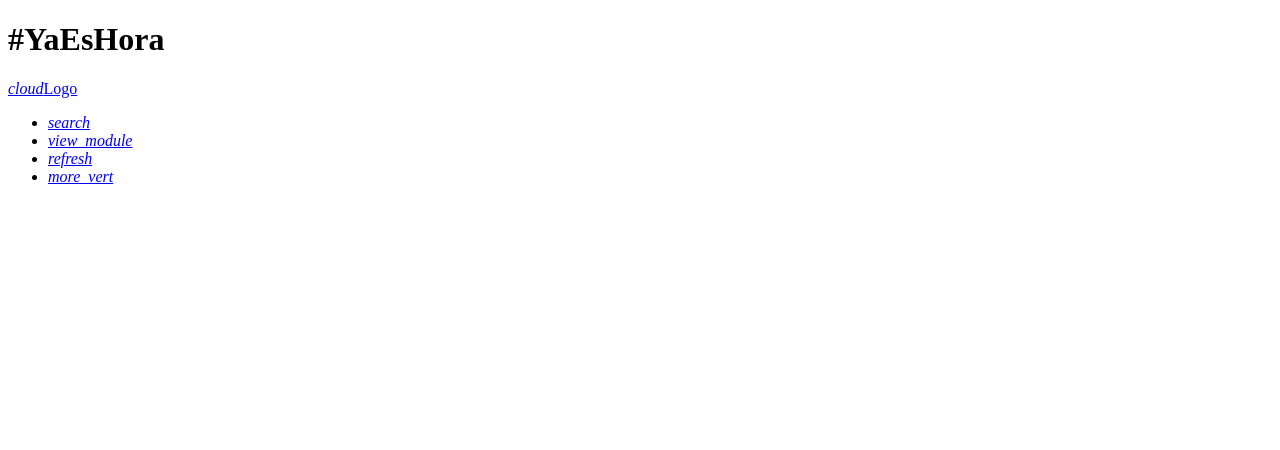
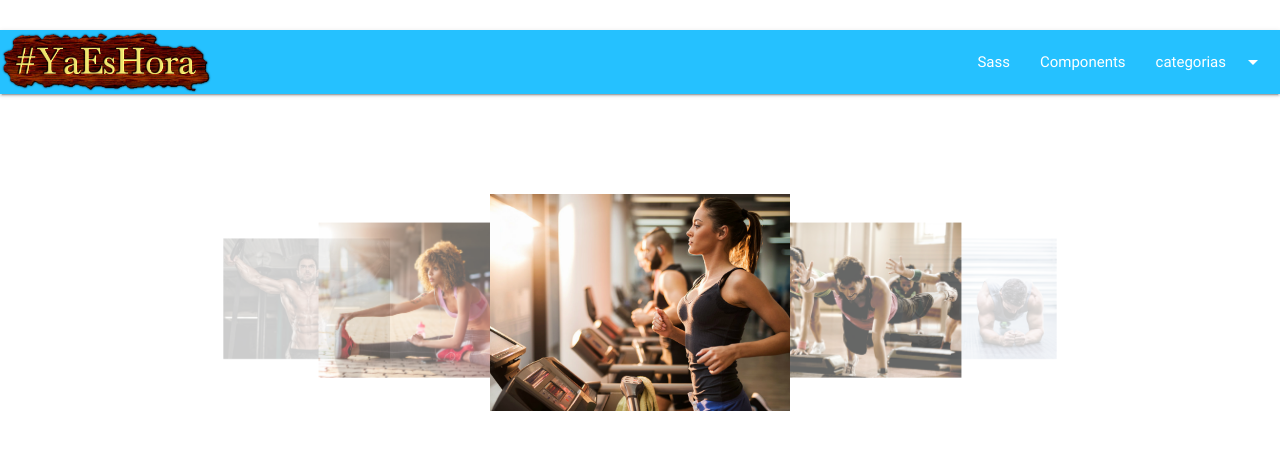
Before and after one commit to jacksago12/jacksago12.github.io, a website: page index.html in a window 1280 px wide. Drawn offline with nearby package versions, Linux system fonts and the light colour scheme.

Commit message:
insertacion del carrusel, arreglo del menu

```diff
--- a/index.html
+++ b/index.html
@@ -5,20 +5,43 @@
     <meta name="viewport" content="width=device-width, initial-scale=1.0">
     <meta http-equiv="X-UA-Compatible" content="ie=edge">
     <title></title>
-</head>
+    <link rel="stylesheet" href="style/style.css">
+
+    <link href="https://fonts.googleapis.com/icon?family=Material+Icons" rel="stylesheet">
+    <link rel="stylesheet" href="node_modules/materialize-css/dist/css/materialize.min.css">
+
+</head >
 <body>
-    <h1>#YaEsHora</h1>
+    <ul id="dropdown1" class="dropdown-content">
+            <li><a href="#!">one</a></li>
+            <li><a href="#!">two</a></li>
+            <li class="divider"></li>
+            <li><a href="#!">three</a></li>
+          </ul>
+          <nav>
+            <div class="nav-wrapper ">
+              <a href="#!" class="brand-logo"><img class="responsive-img img1" src="assets/img/logo.png" alt=""></a>
+              <ul class="right hide-on-med-and-down">
+                <li><a href="sass.html">Sass</a></li>
+                <li><a href="badges.html">Components</a></li>
+                <!-- Dropdown Trigger -->
+                <li><a class="dropdown-button" href="#!" data-activates="dropdown1">categorias<i class="material-icons right">arrow_drop_down</i></a></li>
+              </ul>
+            </div>
+          </nav>
 
-    <nav>
-        <div class="nav-wrapper">
-          <a href="#!" class="brand-logo"><i class="material-icons">cloud</i>Logo</a>
-          <ul class="right hide-on-med-and-down">
-            <li><a href="sass.html"><i class="material-icons">search</i></a></li>
-            <li><a href="badges.html"><i class="material-icons">view_module</i></a></li>
-            <li><a href="collapsible.html"><i class="material-icons">refresh</i></a></li>
-            <li><a href="mobile.html"><i class="material-icons">more_vert</i></a></li>
-          </ul>
-        </div>
-      </nav>
+
+          <div class="carousel">
+              <a class="carousel-item" id="car1" href="#one!"><img src="assets/img/carrusel_1.jpg"></a>
+              <a class="carousel-item" id="car1" href="#two!"><img src="assets/img/carrusel_2.jpg"></a>
+              <a class="carousel-item" id="car1" href="#three!"><img src="assets/img/carrusel_3.jpg"></a>
+              <a class="carousel-item" id="car1" href="#four!"><img src="assets/img/carrusel_4.jpg"></a>
+              <a class="carousel-item" id="car1" href="#five!"><img src="assets/img/carrusel_5.jpg"></a>
+          </div>
+
+
+    <script src="node_modules/jquery/dist/jquery.min.js"></script>
+    <script src="node_modules/materialize-css/dist/js/materialize.min.js"></script>
+    <script src="script/javascript.js"></script>
 </body>
 </html>
--- /dev/null
+++ b/script/javascript.js
@@ -0,0 +1,7 @@
+//menu//
+$(".dropdown-button").dropdown();
+$(".button-collapse").sideNav();
+//carousel//
+$(document).ready(function(){
+    $('.carousel').carousel();
+  });
--- /dev/null
+++ b/style/style.css
@@ -0,0 +1,17 @@
+*{
+    margin: 0px;
+	padding: 0px;
+}
+body{
+    background-color:rgb(255, 255, 255);
+}
+.nav-wrapper{
+    margin-top: 30px;
+    background-color:rgb(37, 193, 255);
+}
+.img1{
+    max-width:55% !important;
+}
+#car1{
+    width:300px;
+}
```
Also changed, not shown: assets/img/carrusel_1.jpg (added), assets/img/carrusel_2.jpg (added), assets/img/carrusel_3.jpg (added), assets/img/carrusel_4.jpg (added), assets/img/carrusel_5.jpg (added), assets/img/img1 (2).jpg (added), assets/img/img1 (3).jpg (added), assets/img/img1.jpg (added), assets/img/logo.png (added), assets/img/papel tapis.jpg (added).
